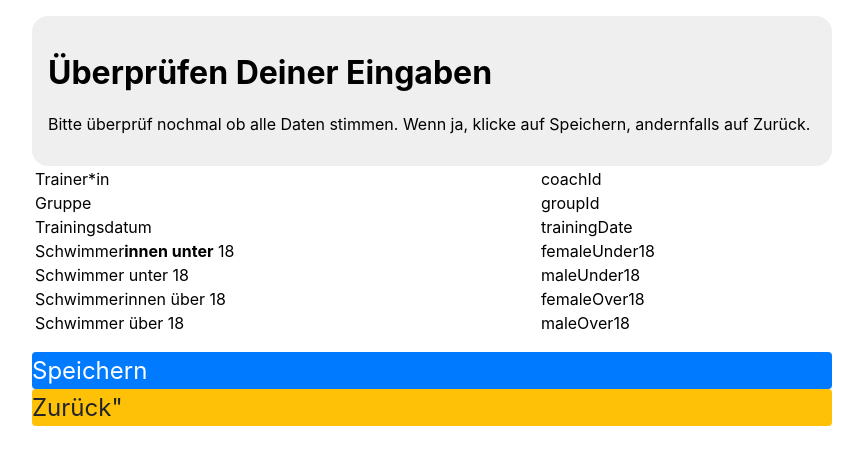
After one commit to byteshaper/werwarbeimtraining, a PHP site: page /confirm.php in a window 1280 px wide. The commit adds this page. Shown: the top 465 px of the page, without its empty margins (208-1071 px from the left). Run offline with PHP 8.4, Linux system fonts and the light colour scheme.

Commit message:
work in progress: confirm seite

```diff
--- /dev/null
+++ b/web/confirm.php
@@ -0,0 +1,43 @@
+<?php
+
+session_start();
+require_once("constants.php");
+
+ ?>
+
+<!DOCTYPE html>
+<html lang="de">
+    <head>
+        <meta charset="utf-8">
+        <meta name="viewport" content="width=device-width, initial-scale=1, shrink-to-fit=no">
+        <link rel="stylesheet" href="stylisherstyle.css">
+        <title>BSV Kreuzberg e.V. - Eingabe der Teilnehmerzahlen Deiner Trainingsgruppe</title>
+    <head>
+    <body>
+        <header>
+          <h1>Überprüfen Deiner Eingaben</h1>
+          <p class="text-justify">
+            Bitte überprüf nochmal ob alle Daten stimmen. Wenn ja, klicke auf Speichern, andernfalls auf Zurück.
+          </p>
+        </header>
+
+        <table>
+          <?php foreach(array_keys(EXPECTED_FIELDS) as $fieldName) {?>
+            <tr>
+              <td class="tableCellLabel"><?=EXPECTED_FIELDS[$fieldName]?></td>
+              <td class="tableCellValue"><?=$fieldName?></td>
+            </tr>
+          <?php } ?>
+        </table>
+
+        <div class="formRow">
+          <div id="saveButtonLink">
+            <a href="success.php">Speichern</a>
+          </div>
+          <div id="backButtonLink">
+            <a href="index.php">Zurück"</a>
+          </div>
+        </div>
+
+    </body>
+</html>
--- /dev/null
+++ b/web/constants.php
@@ -0,0 +1,20 @@
+<?php
+
+define("FIELD_NAME_COACH", "coachId");
+define("FIELD_NAME_GROUP", "groupId");
+define("FIELD_NAME_TRAININGDATE", "trainingDate");
+define("FIELD_NAME_FEMALE_UNDER", "femaleUnder18");
+define("FIELD_NAME_MALE_UNDER", "maleUnder18");
+define("FIELD_NAME_FEMALE_OVER", "femaleOver18");
+define("FIELD_NAME_MALE_OVER", "maleOver18");
+
+define("EXPECTED_FIELDS", array(
+  FIELD_NAME_COACH => "Trainer*in",
+  FIELD_NAME_GROUP => "Gruppe",
+  FIELD_NAME_TRAININGDATE => "Trainingsdatum",
+  FIELD_NAME_FEMALE_UNDER => "Schwimmer<strong>innen unter</strong> 18",
+  FIELD_NAME_MALE_UNDER => "Schwimmer unter 18",
+  FIELD_NAME_FEMALE_OVER => "Schwimmerinnen über 18",
+  FIELD_NAME_MALE_OVER => "Schwimmer über 18"));
+
+ ?>
--- a/web/stylisherstyle.css
+++ b/web/stylisherstyle.css
@@ -44,6 +44,30 @@ form {
   border-radius: 0.25rem;
 }
 
+#saveButtonLink a {
+  font-size: 1.5rem;
+  color: #fff;
+  background-color: #007bff;
+  border-color: #007bff;
+  padding-top: 0.25rem;
+  padding-bottom: 0.25rem;
+  border-radius: 0.25rem;
+  display: block;
+  text-decoration: none;
+}
+
+#backButtonLink a {
+  font-size: 1.5rem;
+  color: #212529;
+  background-color: #ffc107;
+  border-color: #ffc107;
+  padding-top: 0.25rem;
+  padding-bottom: 0.25rem;
+  border-radius: 0.25rem;
+  display: block;
+  text-decoration: none;
+}
+
 #formValidationError {
   font-size: 1.1rem;
   color: #721c24;
```
Also changed, not shown: web/index.php (+18 -19 lines), web/submit.php (+28 -38 lines), web/success.html (deleted, +0 -20 lines), web/success.php (added, +55 -0 lines).
